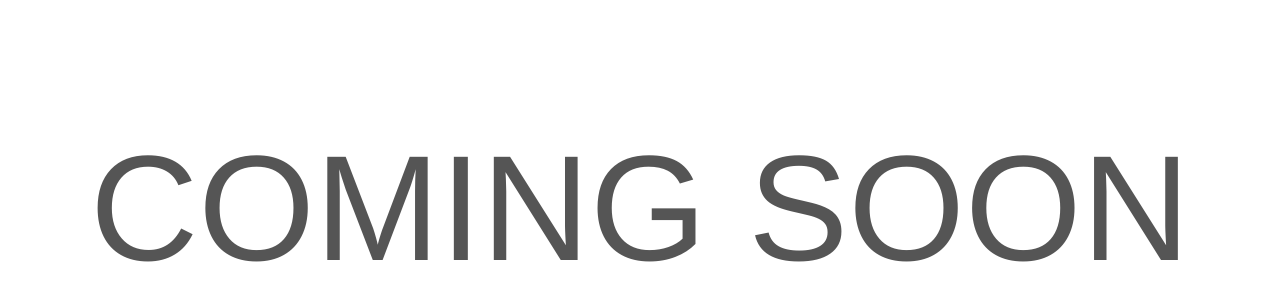
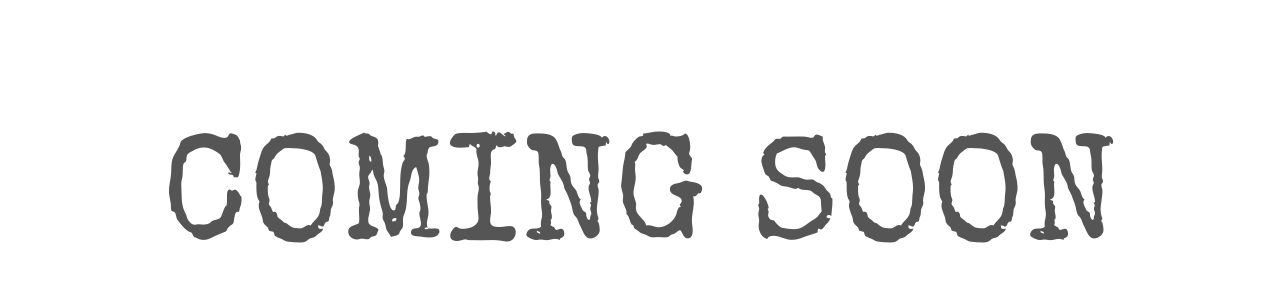
Before and after one commit to jestillore/memoir, a plain HTML site: page index.html in a window 1280 px wide. Shown: the part 184-484 px from the top of the page. Drawn offline with nearby package versions, Linux system fonts and the light colour scheme.

Commit message:
Use special elite font

```diff
--- a/index.html
+++ b/index.html
@@ -22,7 +22,7 @@
 			height: 100%;
 			vertical-align: middle;
 			text-align: center;
-			font-family: "Source Sans Pro", Helvetica, sans-serif;
+			font-family: "Special Elite", Helvetica, sans-serif;
 			color: #555;
 			font-size: 150px;
 		}
```
